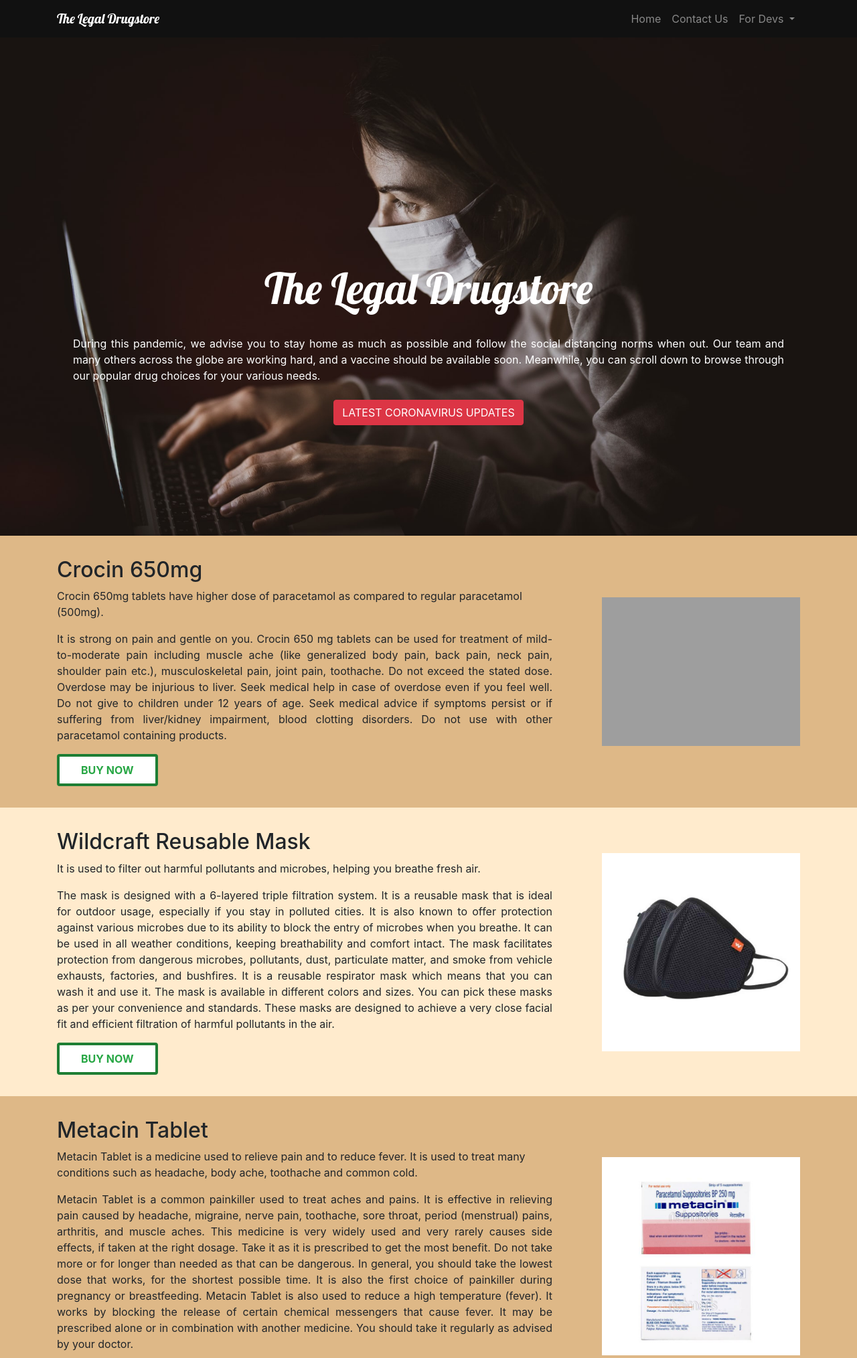
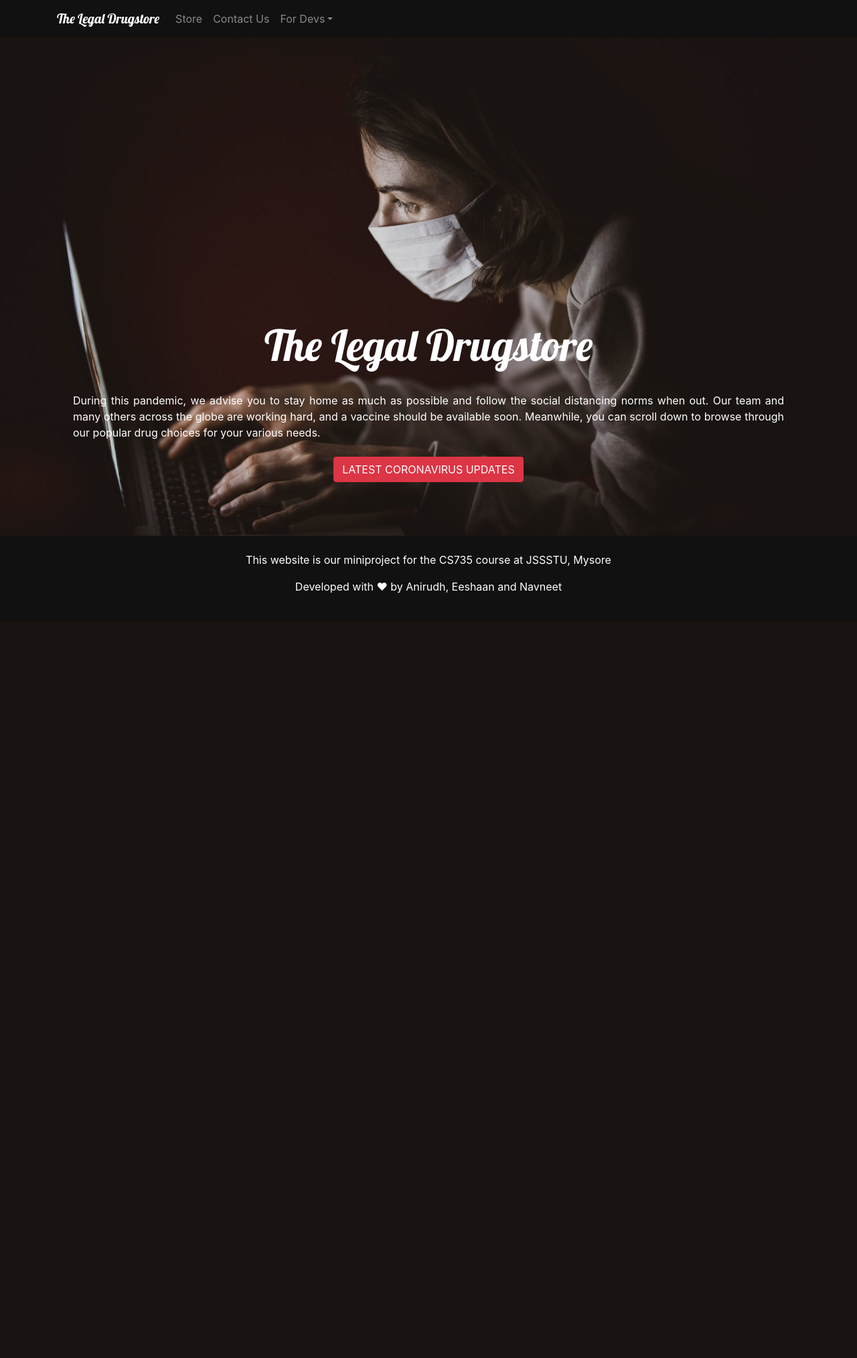
Before and after one commit to eeshaanachar/the-legal-drugstore, a Flask app: page / in a window 1280 px wide. Shown: the top 2028 px of the page at 67% size. After the commit the page ends 886 px from the top, so only its background shows below. Run offline with Flask 2, Linux system fonts and the light colour scheme; data comes from the database, SQL or seed files in the repository; both versions use the stored data as it was after the commit; parts of the project's set-up code (start-up, migrations or seed data) failed here and were passed over; some libraries are stand-ins or nearby versions; grey boxes are pictures that could not be loaded.

Commit message:
split main page to landing and store; minor tweaks

```diff
--- a/app.py
+++ b/app.py
@@ -7,12 +7,16 @@ app = Flask(__name__)
 app.secret_key = APP_SECRET
 
 @app.route('/')
-def home():
+def landing():
+    return render_template('landing.html')
+
+@app.route('/store')
+def store():
     with sqlite3.connect('database.db') as connection:
         results = connection.execute('select * from drugs').fetchall()
     keys = 'id name short_desc long_desc link'.split()
     products = [dict(zip(keys, result)) for result in results]
-    return render_template('index.html', products=products)
+    return render_template('store.html', products=products)
 
 @app.route('/api')
 def api():
@@ -65,7 +69,7 @@ def contact():
         client_message = f'Subject: Thank you for contacting The Legal Drugstore\n\nWe have received your message and a representative will contact you shortly'
         session.sendmail(ServerCredentials.server_email, client_email, client_message)
     flash('Message sent successfully!', 'success')
-    return redirect(url_for('home'))
+    return redirect(url_for('store'))
 
 if __name__ == '__main__':
     app.run(debug=True)
--- a/static/css/style.css
+++ b/static/css/style.css
@@ -11,82 +11,84 @@ nav i {
   color: white;
 }
 
-header {
+#landing-page-header {
   background-image: url("jumbotron.jpg");
-  background-attachment: fixed;
   background-position: center;
   background-size: cover;
-  min-height: calc(100vh - 3.5rem);
+  height: calc(100vh - 3.5rem);
+  position: relative;
 }
 
-header > .container {
-  padding-top: 36vh;
-  padding-bottom: 1rem;
+#landing-page-header > .container {
+  position: absolute;
+  bottom: 10vh;
+  left: 50%;
+  -webkit-transform: translate(-50%);
+          transform: translate(-50%);
 }
 
-header h1 {
+#landing-page-header h1 {
   color: white;
   font-family: 'Lobster', cursive;
 }
 
 @media (min-width: 768px) {
-  header h1 {
+  #landing-page-header h1 {
     font-size: 4rem;
   }
 }
 
-header span {
+#landing-page-header span {
   color: white;
   text-align: justify;
 }
 
-section {
+.product {
   padding: 2rem 0;
 }
 
-section:nth-child(odd) {
+.product:nth-child(odd) {
   background-color: blanchedalmond;
 }
 
-section:nth-child(even) {
+.product:nth-child(even) {
   background-color: burlywood;
 }
 
-section h2 {
+.product h2 {
   grid-area: title;
 }
 
-section .caption {
+.product .caption {
   grid-area: caption;
 }
 
-section .description {
+.product .description {
   grid-area: description;
   text-align: justify;
 }
 
-section img {
+.product img {
   width: 100%;
   margin: 1rem auto;
+  border-radius: 4px;
+  -webkit-box-shadow: 0px 0px 5px 0 #888;
+          box-shadow: 0px 0px 5px 0 #888;
 }
 
 @media (min-width: 768px) {
-  section img {
+  .product img {
     grid-area: image;
     width: 80%;
     margin: auto 0 auto auto;
   }
 }
 
-section .btn {
+.product .btn {
   grid-area: link;
   border: 0.25rem solid #1e7e34;
-  height: -webkit-fit-content;
-  height: -moz-fit-content;
-  height: fit-content;
-  width: -webkit-fit-content;
-  width: -moz-fit-content;
-  width: fit-content;
+  border-radius: 8px;
+  width: 100%;
   padding: 0.5rem 2rem;
   background-color: white;
   color: #28a745;
@@ -96,7 +98,15 @@ section .btn {
   transition: 300ms;
 }
 
-section .container {
+@media (min-width: 576px) {
+  .product .btn {
+    width: -webkit-fit-content;
+    width: -moz-fit-content;
+    width: fit-content;
+  }
+}
+
+.product .container {
   display: -webkit-box;
   display: -ms-flexbox;
   display: flex;
@@ -110,7 +120,7 @@ section .container {
 }
 
 @media (min-width: 768px) {
-  section .container {
+  .product .container {
     display: -ms-grid;
     display: grid;
     -ms-grid-columns: (1fr)[2];
@@ -120,7 +130,7 @@ section .container {
 }
 
 @media (min-width: 992px) {
-  section .container {
+  .product .container {
     display: -ms-grid;
     display: grid;
     -ms-grid-columns: (1fr)[3];
@@ -137,15 +147,26 @@ body {
 body footer {
   background-color: #111;
   color: white;
-  height: 6rem;
-  padding-top: 2rem;
-  text-align: center;
+  height: 8rem;
+  display: -webkit-box;
+  display: -ms-flexbox;
+  display: flex;
+  -webkit-box-orient: vertical;
+  -webkit-box-direction: normal;
+      -ms-flex-direction: column;
+          flex-direction: column;
+  -webkit-box-align: center;
+      -ms-flex-align: center;
+          align-items: center;
+  -webkit-box-pack: center;
+      -ms-flex-pack: center;
+          justify-content: center;
   position: absolute;
   bottom: 0;
   width: 100%;
 }
 
 body footer + div {
-  height: 6rem;
+  height: 8rem;
 }
 /*# sourceMappingURL=style.css.map */
--- a/static/css/style.scss
+++ b/static/css/style.scss
@@ -12,16 +12,18 @@ nav {
     }
 }
 
-header {
+#landing-page-header {
     background-image: url('jumbotron.jpg');
-    background-attachment: fixed;
     background-position: center;
     background-size: cover;
-    min-height: calc(100vh - 3.5rem);
+    height: calc(100vh - 3.5rem);
+    position: relative;
 
     > .container {
-        padding-top: 36vh;
-        padding-bottom: 1rem;
+        position: absolute;
+        bottom: 10vh;
+        left: 50%;
+        transform: translate(-50%);
     }
 
     h1 {
@@ -39,7 +41,7 @@ header {
     }
 }
 
-section {
+.product {
     padding: 2rem 0;
 
     &:nth-child(odd) {
@@ -62,6 +64,8 @@ section {
     img {
         width: 100%;
         margin: 1rem auto;
+        border-radius: 4px;
+        box-shadow: 0px 0px 5px 0 #888;
 
         @media(min-width: 768px) {
             grid-area: image;
@@ -73,14 +77,18 @@ section {
     .btn {
         grid-area: link;
         border: 0.25rem solid #1e7e34;
-        height: fit-content;
-        width: fit-content;
+        border-radius: 8px;
+        width: 100%;
         padding: 0.5rem 2rem;
         background-color: white;
         color: #28a745;
         text-transform: uppercase;
         font-weight: 700;
         transition: 300ms;
+
+        @media(min-width: 576px) {
+            width: fit-content;
+        }
     }
 
     .container {
@@ -119,16 +127,19 @@ body {
     footer {
         background-color: #111;
         color: white;
-        height: 6rem;
-        padding-top: 2rem;
-        text-align: center;
+        height: 8rem;
+
+        display: flex;
+        flex-direction: column;
+        align-items: center;
+        justify-content: center;
 
         position: absolute;
         bottom: 0;
         width: 100%;
 
         + div {
-            height: 6rem;
+            height: 8rem;
         }
     }
 }
--- a/templates/index.html
+++ b/templates/landing.html
@@ -1,23 +1,10 @@
 {% extends "layout.html" %}
-
 {% block content %}
-    <header>
+    <header id="landing-page-header">
         <div class="container d-flex flex-column align-items-center">
-            <h1 class="mt-5">The Legal Drugstore</h1>
+            <h1>The Legal Drugstore</h1>
             <span class="m-4">During this pandemic, we advise you to stay home as much as possible and follow the social distancing norms when out. Our team and many others across the globe are working hard, and a vaccine should be available soon. Meanwhile, you can scroll down to browse through our popular drug choices for your various needs.</span>
             <a href="https://www.worldometers.info/coronavirus/" class="btn btn-danger text-uppercase" target="_blank">Latest Coronavirus Updates</a>
         </div>
     </header>
-
-    {% for product in products %}
-        <section>
-            <div class="container">
-                <h2>{{ product.name }}</h2>
-                <img src="/static/images/{{ product.id }}.jpg" alt="">
-                <p class="caption">{{ product.short_desc }}.</p>
-                <p class="description">{{ product.long_desc }}</p>
-                <a href="{{ product.link }}" target="_blank" class="btn btn-success">Buy Now</a>
-            </div>
-        </section>
-    {% endfor %}
 {% endblock %}
--- a/templates/layout.html
+++ b/templates/layout.html
@@ -10,30 +10,29 @@
 </head>
 
 <body>
-    <nav class="navbar navbar-expand-md navbar-dark sticky-top">
+    <nav class="navbar navbar-expand-md navbar-dark fixed-top">
         <div class="container">
-            <a href="{{ url_for('home') }}" class="navbar-brand">The Legal Drugstore</a>
+            <a href="{{ url_for('landing') }}" class="navbar-brand">The Legal Drugstore</a>
             <button class="navbar-toggler" data-toggle="collapse" data-target="#navMenu">
                 <i class="fa fa-bars" aria-hidden="true"></i>
             </button>
             <div class="collapse navbar-collapse" id="navMenu">
-                <ul class="navbar-nav ml-auto">
-                    <li class="nav-item"><a class="nav-link" href="{{ url_for('home') }}">Home</a></li>
+                <ul class="navbar-nav">
+                    <li class="nav-item"><a class="nav-link" href="{{ url_for('store') }}">Store</a></li>
                     <li class="nav-item"><a class="nav-link" href="{{ url_for('contact') }}">Contact Us</a></li>
                     <li class="nav-item dropdown">
-                        <a class="nav-link dropdown-toggle" href="#" data-toggle="dropdown">
-                          For Devs
-                        </a>
+                        <a class="nav-link dropdown-toggle" href="#" data-toggle="dropdown">For Devs</a>
                         <div class="dropdown-menu" aria-labelledby="navbarDropdown">
                           <a class="dropdown-item" href="{{ url_for('api') }}" target="_blank">Public APIs</a>
                           <div class="dropdown-divider"></div>
-                          <a class="dropdown-item" href="https://github.com/eeshaanachar/the-legal-drugstore" target="_blank">Website Source Code</a>
+                          <a class="dropdown-item" href="https://github.com/eeshaanachar/the-legal-drugstore" target="_blank">Source Code</a>
                         </div>
                     </li>
                 </ul>
             </div>
         </div>
     </nav>
+    <div style="height: 3.5rem;"></div>
 
     {% with messages = get_flashed_messages(with_categories=true) %}
         {% for category, message in messages %}
@@ -43,12 +42,11 @@
         {% endfor %}
     {% endwith %}
 
-    <main>
-        {% block content %}{% endblock %}
-    </main>
+    {% block content %}{% endblock %}
 
     <footer>
-        Copyright &copy; 2020 The Legal Drugstore
+        <p>This website is our miniproject for the CS735 course at JSSSTU, Mysore</p>
+        <p>Developed with &#10084; by Anirudh, Eeshaan and Navneet
     </footer>
     <div></div>
 
--- a/to_insert.txt
+++ b/to_insert.txt
@@ -5,12 +5,12 @@ https://www.1mg.com/otc/crocin-650mg-tablet-otc90532
 
 Wildcraft Reusable Mask
 It is used to filter out harmful pollutants and microbes, helping you breathe fresh air
-The mask is designed with a 6-layered triple filtration system. It is a reusable mask that is ideal for outdoor usage, especially if you stay in polluted cities. It is also known to offer protection against various microbes due to its ability to block the entry of microbes when you breathe. It can be used in all weather conditions, keeping breathability and comfort intact. The mask facilitates protection from dangerous microbes, pollutants, dust, particulate matter, and smoke from vehicle exhausts, factories, and bushfires. It is a reusable respirator mask which means that you can wash it and use it. The mask is reusable up to 30 gentle hand washes. It is tested as per standards set by BIS (Bureau of Indian Standards) and made from high-quality products to offer the best protection. It has 95%+ particle filtration efficiency (PFE) for particles and bacteria sized over 0.3µm (micron). Its fabric has been tested using a Hydrostatic head test for up to 160 mmHg which determines how waterproof the material is. The test showed that this mask can offer protection against accidental fluid/sneeze droplets from reaching the user's nose and mouth. The mask is available in different colors and sizes. You can pick these masks as per your convenience and standards. These masks are designed to achieve a very close facial fit and efficient filtration of harmful pollutants in the air.
+The mask is designed with a 6-layered triple filtration system. It is a reusable mask that is ideal for outdoor usage, especially if you stay in polluted cities. It is also known to offer protection against various microbes due to its ability to block the entry of microbes when you breathe. It can be used in all weather conditions, keeping breathability and comfort intact. The mask facilitates protection from dangerous microbes, pollutants, dust, particulate matter, and smoke from vehicle exhausts, factories, and bushfires. It is a reusable respirator mask which means that you can wash it and use it. The mask is available in different colors and sizes. You can pick these masks as per your convenience and standards. These masks are designed to achieve a very close facial fit and efficient filtration of harmful pollutants in the air.
 https://www.1mg.com/otc/wildcraft-hypashield-w95-reusable-outdoor-protection-respirator-black-large-mask-otc592635
 
 Metacin Tablet
 Metacin Tablet is a medicine used to relieve pain and to reduce fever. It is used to treat many conditions such as headache, body ache, toothache and common cold
-Metacin Tablet is a common painkiller used to treat aches and pains. It works by blocking chemical messengers in the brain that tell us we have pain. It is effective in relieving pain caused by headache, migraine, nerve pain, toothache, sore throat, period (menstrual) pains, arthritis, and muscle aches. This medicine is very widely used and very rarely causes side effects, if taken at the right dosage. Take it as it is prescribed to get the most benefit. Do not take more or for longer than needed as that can be dangerous. In general, you should take the lowest dose that works, for the shortest possible time. It is also the first choice of painkiller during pregnancy or breastfeeding. Metacin Tablet is also used to reduce a high temperature (fever). It works by blocking the release of certain chemical messengers that cause fever. It may be prescribed alone or in combination with another medicine. You should take it regularly as advised by your doctor.
+Metacin Tablet is a common painkiller used to treat aches and pains. It is effective in relieving pain caused by headache, migraine, nerve pain, toothache, sore throat, period (menstrual) pains, arthritis, and muscle aches. This medicine is very widely used and very rarely causes side effects, if taken at the right dosage. Take it as it is prescribed to get the most benefit. Do not take more or for longer than needed as that can be dangerous. In general, you should take the lowest dose that works, for the shortest possible time. It is also the first choice of painkiller during pregnancy or breastfeeding. Metacin Tablet is also used to reduce a high temperature (fever). It works by blocking the release of certain chemical messengers that cause fever. It may be prescribed alone or in combination with another medicine. You should take it regularly as advised by your doctor.
 https://www.1mg.com/drugs/metacin-tablet-152092
 
 Savlon Antiseptic Liquid
```
Also changed, not shown: templates/store.html (added, +14 -0 lines), database.db.
